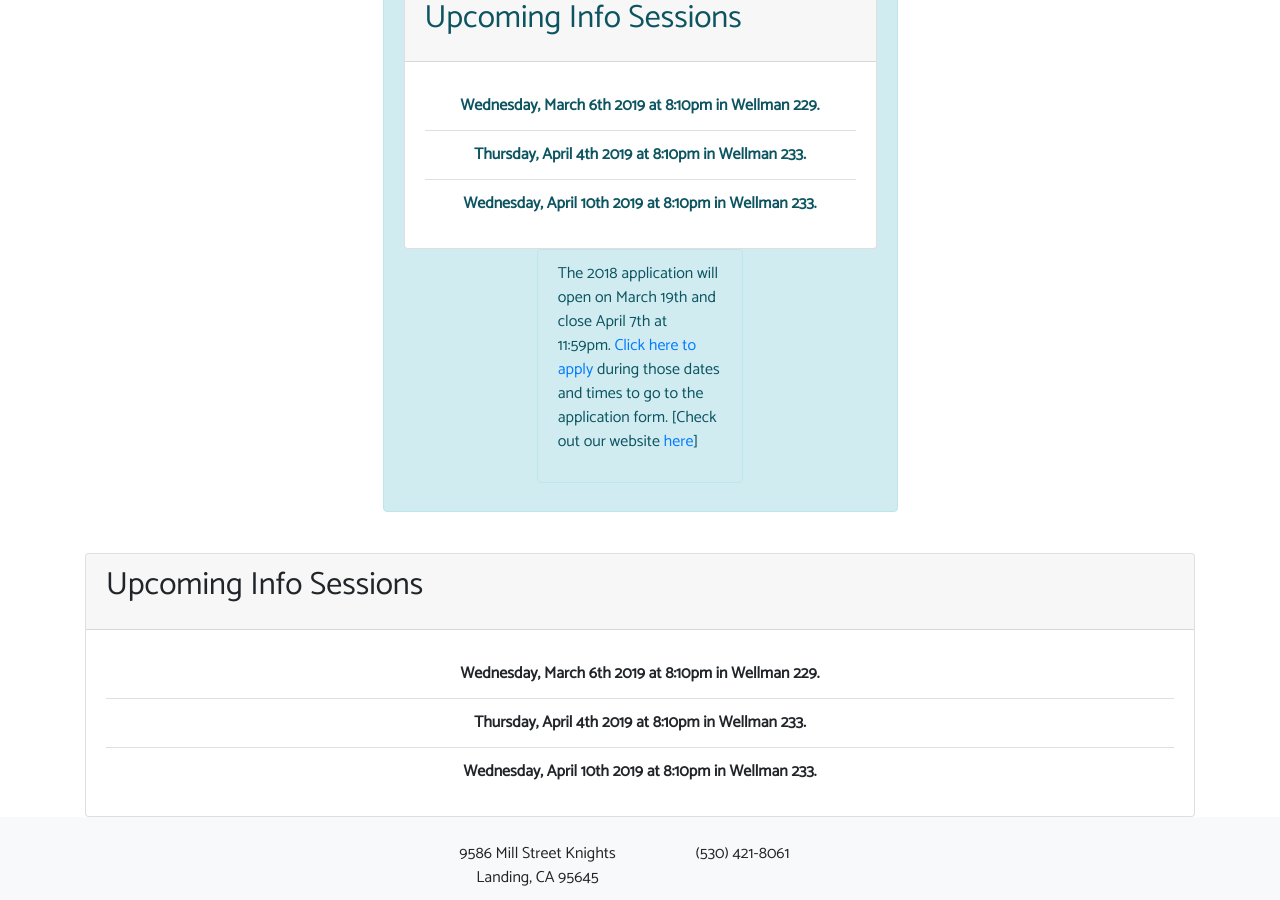
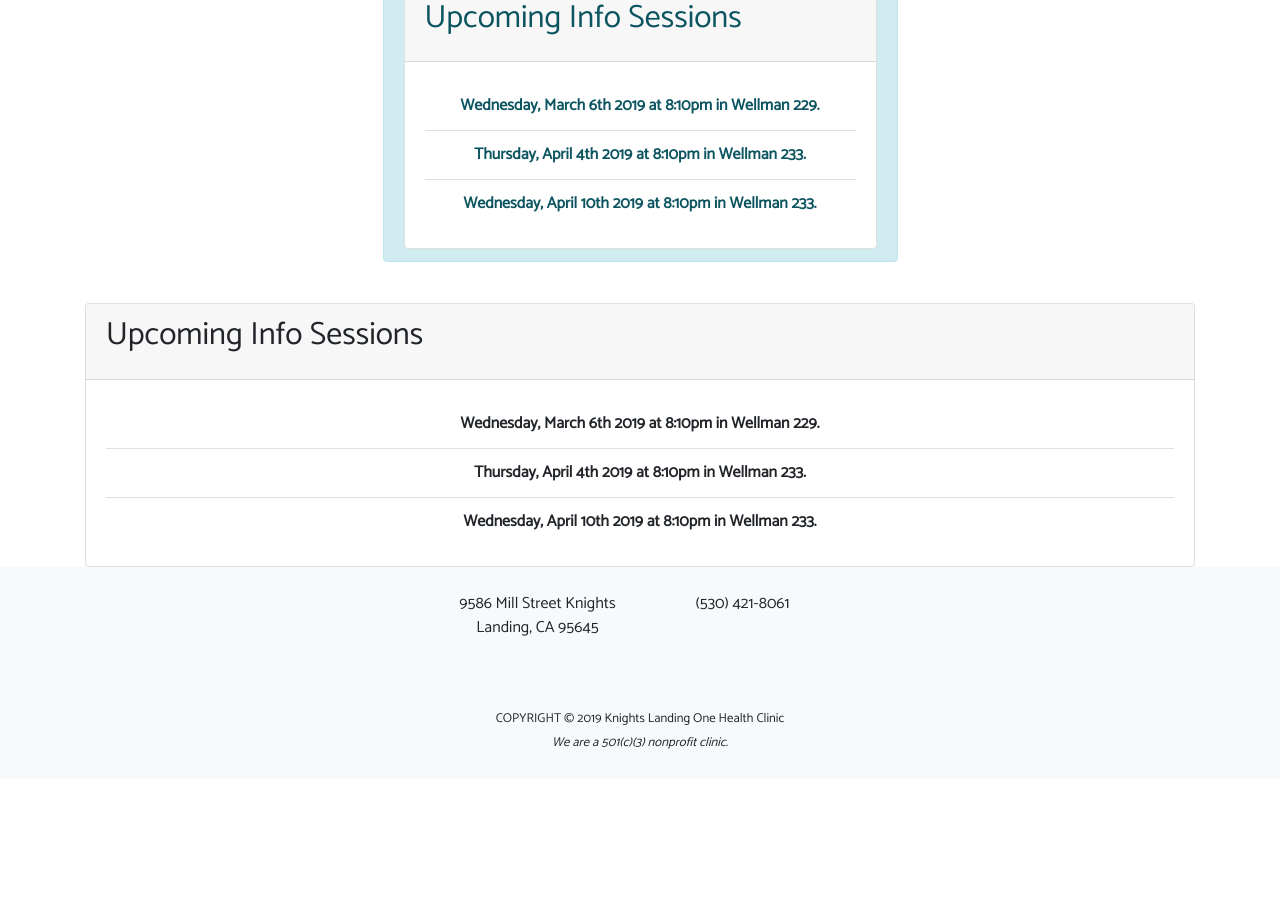
Before and after one commit to iwakoscott/knights-landing, a Jekyll site: the page built from get-involved/veterinary-undergraduate-volunteers.markdown, in a window 1280 px wide and 900 px high, scrolled down 1444 px. Built offline with Jekyll 4.4.1, drawn with Linux system fonts in a browser that asks for light colours; nearby versions of some CDN libraries; after the commit the page ends 2223 px from its top, so only the background shows below that.

Commit message:
Updated Veterinary Undergraduate Volunteers

```diff
--- a/get-involved/veterinary-undergraduate-volunteers.markdown
+++ b/get-involved/veterinary-undergraduate-volunteers.markdown
@@ -59,11 +59,3 @@ layout: volunteer
     </div>
 </div>
 {% endif %}
-
-<div>
-  <div class="col-sm-6 offset-sm-3">
-     <div class="alert alert-info" role="alert">
-        {{ page.application_info | markdownify }}
-      </div>
-   </div>
-</div>
```
